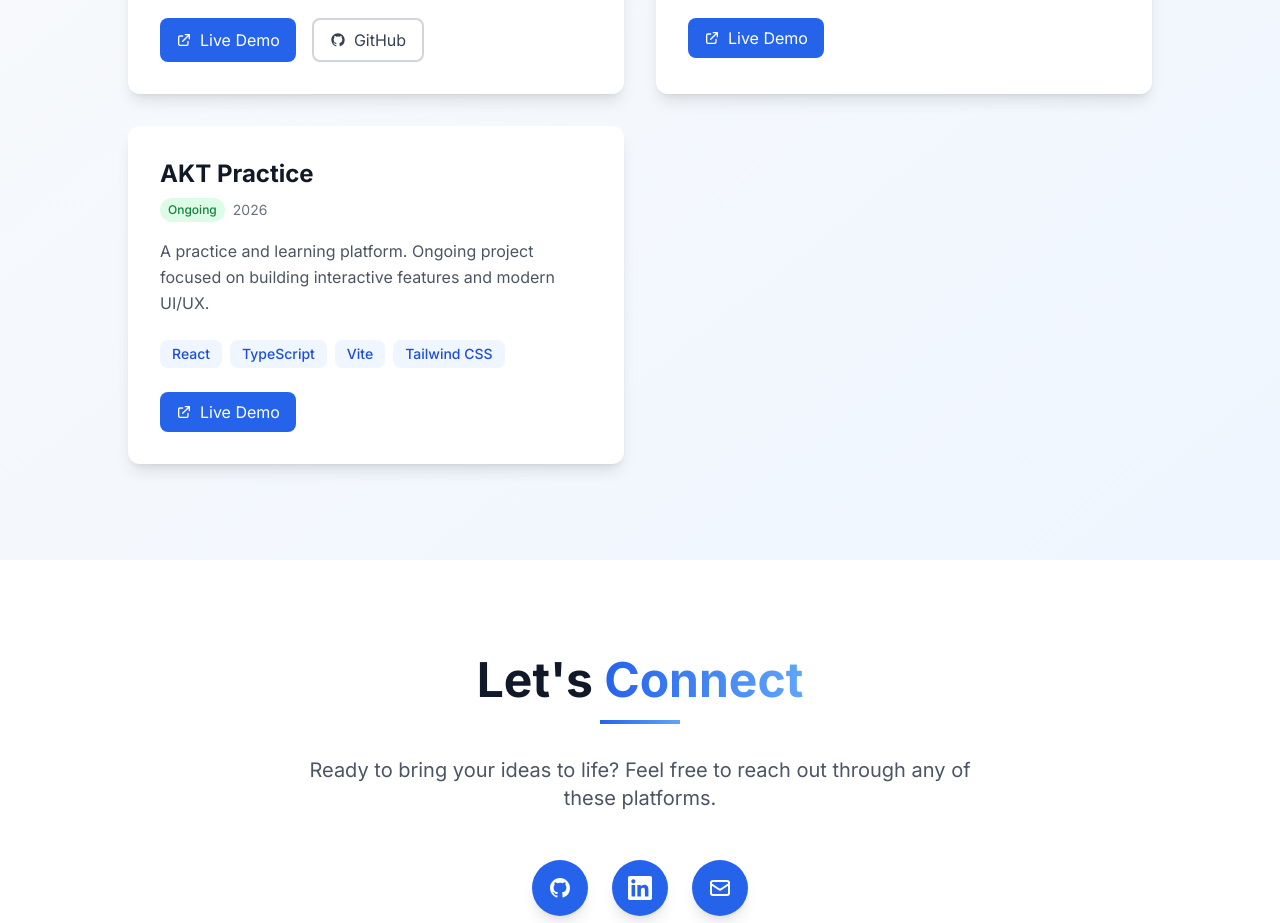
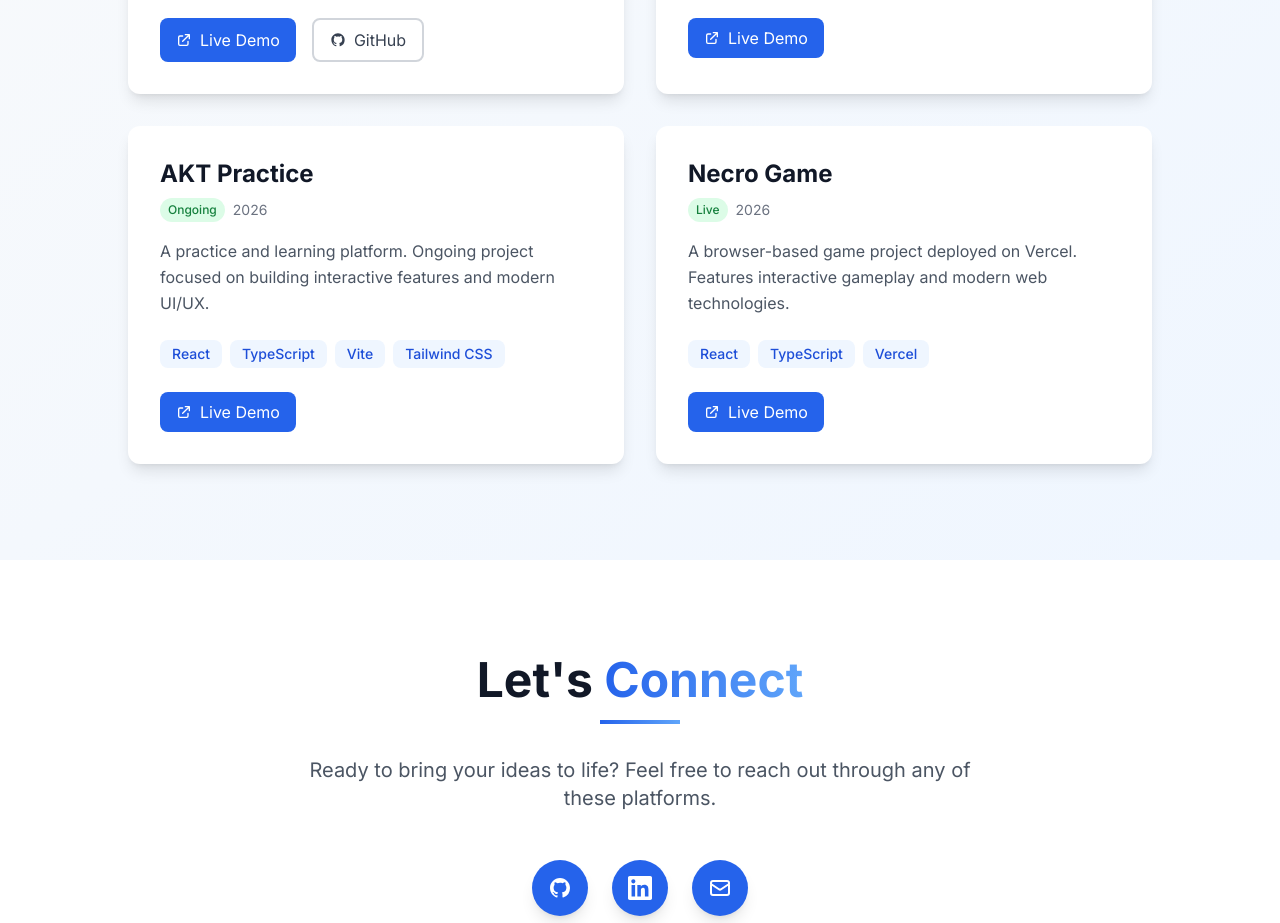
Before and after one commit to TheAssassin001/portfolio, a Next.js app: page / in a window 1280 px wide. Shown: the part 3100-4023 px from the top of the page. Built offline with nearby package versions, Linux system fonts and the light colour scheme.

Commit message:
Add Necro Game project with live link only

```diff
--- a/src/components/Projects.tsx
+++ b/src/components/Projects.tsx
@@ -28,6 +28,14 @@ const projects = [
     tech: ['React', 'TypeScript', 'Vite', 'Tailwind CSS'],
     liveUrl: 'https://akt-practice.vercel.app/',
     status: 'Ongoing',
+    year: '2026',
+  },
+  {
+    title: 'Necro Game',
+    description: 'A browser-based game project deployed on Vercel. Features interactive gameplay and modern web technologies.',
+    tech: ['React', 'TypeScript', 'Vercel'],
+    liveUrl: 'https://necro-game.vercel.app/',
+    status: 'Live',
     year: '2026',
   },
   // Add more projects here
```
